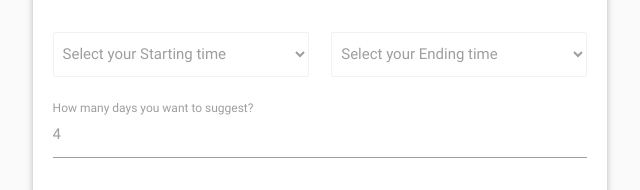
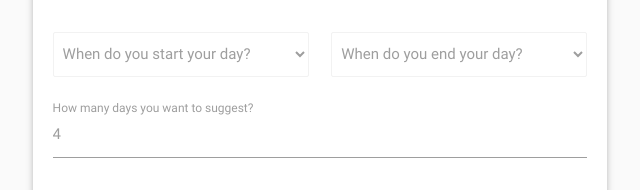
Before and after one commit to yashshah/meeting-scheduler, a website: page public/dashboard.html in a window 1280 px wide. Shown: the part 284-474 px from the top of the page, 320-960 px from the left. Drawn offline with Linux system fonts and the light colour scheme.

Commit message:
UI changes in dashboard.html

```diff
--- a/public/dashboard.html
+++ b/public/dashboard.html
@@ -32,6 +32,9 @@
     <div class="row vertical-center-row">
       <div class="col s12 m8 offset-m2">
         <div class="card">
+          <div class="progress blue lighten-2" style="margin:0px;display:none;" id="progressBar">
+            <div class="indeterminate blue"></div>
+          </div>
           <div class="card-content grey-text">
             <h4 class="card-title black-text center">Set Preferences</h4>
             <div class="row">
@@ -44,19 +47,109 @@
                 </div>
                 <div class="row">
                   <div class="input-field col s6">
-                    <select class="browser-default">
-                      <option value="" disabled selected>Select your Starting time</option>
-                      <option value="1">Option 1</option>
-                      <option value="2">Option 2</option>
-                      <option value="3">Option 3</option>
+                    <select id="start_time">
+                      <option value="" disabled selected>When do you start your day?</option>
+                      <option value="00:00">00:00</option>
+                      <option value="00:30">00:30</option>
+                      <option value="01:00">01:00</option>
+                      <option value="01:30">01:30</option>
+                      <option value="02:00">02:00</option>
+                      <option value="02:30">02:30</option>
+                      <option value="03:00">03:00</option>
+                      <option value="03:30">03:30</option>
+                      <option value="04:00">04:00</option>
+                      <option value="04:30">04:30</option>
+                      <option value="05:00">05:00</option>
+                      <option value="05:30">05:30</option>
+                      <option value="06:00">06:00</option>
+                      <option value="06:30">06:30</option>
+                      <option value="07:00">07:00</option>
+                      <option value="07:30">07:30</option>
+                      <option value="08:00">08:00</option>
+                      <option value="08:30">08:30</option>
+                      <option value="09:00">09:00</option>
+                      <option value="09:30">09:30</option>
+                      <option value="10:00">10:00</option>
+                      <option value="10:30">10:30</option>
+                      <option value="11:00">11:00</option>
+                      <option value="11:30">11:30</option>
+                      <option value="12:00">12:00</option>
+                      <option value="12:30">12:30</option>
+                      <option value="13:00">13:00</option>
+                      <option value="13:30">13:30</option>
+                      <option value="14:00">14:00</option>
+                      <option value="14:30">14:30</option>
+                      <option value="15:00">15:00</option>
+                      <option value="15:30">15:30</option>
+                      <option value="16:00">16:00</option>
+                      <option value="16:30">16:30</option>
+                      <option value="17:00">17:00</option>
+                      <option value="17:30">17:30</option>
+                      <option value="18:00">18:00</option>
+                      <option value="18:30">18:30</option>
+                      <option value="19:00">19:00</option>
+                      <option value="19:30">19:30</option>
+                      <option value="20:00">20:00</option>
+                      <option value="20:30">20:30</option>
+                      <option value="21:00">21:00</option>
+                      <option value="21:30">21:30</option>
+                      <option value="22:00">22:00</option>
+                      <option value="22:30">22:30</option>
+                      <option value="23:00">23:00</option>
+                      <option value="23:30">23:30</option>
                     </select>
                   </div>
                   <div class="input-field col s6">
-                    <select>
-                      <option value="" disabled selected>Select your Ending time</option>
-                      <option value="1">Option 1</option>
-                      <option value="2">Option 2</option>
-                      <option value="3">Option 3</option>
+                    <select id="end_time">
+                      <option value="" disabled selected>When do you end your day?</option>
+                      <option value="00:00">00:00</option>
+                      <option value="00:30">00:30</option>
+                      <option value="01:00">01:00</option>
+                      <option value="01:30">01:30</option>
+                      <option value="02:00">02:00</option>
+                      <option value="02:30">02:30</option>
+                      <option value="03:00">03:00</option>
+                      <option value="03:30">03:30</option>
+                      <option value="04:00">04:00</option>
+                      <option value="04:30">04:30</option>
+                      <option value="05:00">05:00</option>
+                      <option value="05:30">05:30</option>
+                      <option value="06:00">06:00</option>
+                      <option value="06:30">06:30</option>
+                      <option value="07:00">07:00</option>
+                      <option value="07:30">07:30</option>
+                      <option value="08:00">08:00</option>
+                      <option value="08:30">08:30</option>
+                      <option value="09:00">09:00</option>
+                      <option value="09:30">09:30</option>
+                      <option value="10:00">10:00</option>
+                      <option value="10:30">10:30</option>
+                      <option value="11:00">11:00</option>
+                      <option value="11:30">11:30</option>
+                      <option value="12:00">12:00</option>
+                      <option value="12:30">12:30</option>
+                      <option value="13:00">13:00</option>
+                      <option value="13:30">13:30</option>
+                      <option value="14:00">14:00</option>
+                      <option value="14:30">14:30</option>
+                      <option value="15:00">15:00</option>
+                      <option value="15:30">15:30</option>
+                      <option value="16:00">16:00</option>
+                      <option value="16:30">16:30</option>
+                      <option value="17:00">17:00</option>
+                      <option value="17:30">17:30</option>
+                      <option value="18:00">18:00</option>
+                      <option value="18:30">18:30</option>
+                      <option value="19:00">19:00</option>
+                      <option value="19:30">19:30</option>
+                      <option value="20:00">20:00</option>
+                      <option value="20:30">20:30</option>
+                      <option value="21:00">21:00</option>
+                      <option value="21:30">21:30</option>
+                      <option value="22:00">22:00</option>
+                      <option value="22:30">22:30</option>
+                      <option value="23:00">23:00</option>
+                      <option value="23:30">23:30</option>
                     </select>
                   </div>
                 </div>
@@ -76,7 +169,7 @@
             </div>
           </div>
           <div class="row center">
-            <a class="waves-effect waves-light btn-large blue center">Save Perference</a>
+            <a class="waves-effect waves-light btn-large blue center" id="btnSubmit">Save Perference</a>
           </div>
         </div>
       </div>
```
